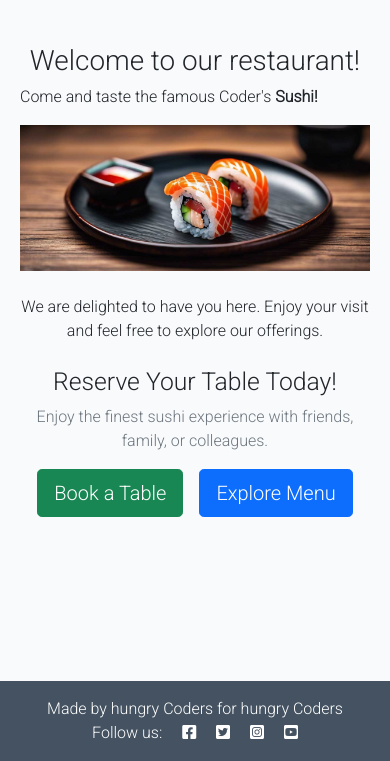
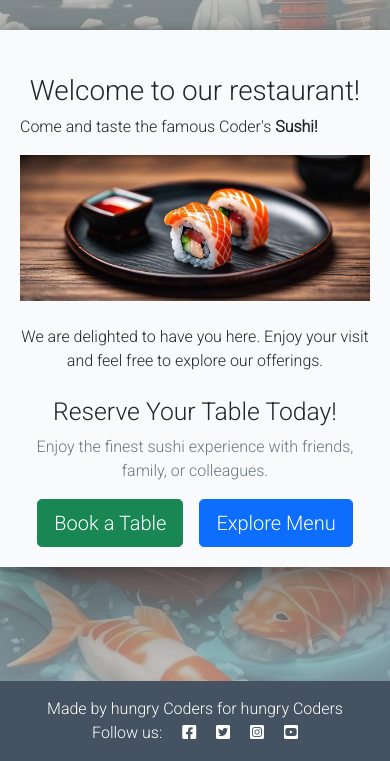
Before and after one commit to AlexeyKopchinskiy/Portfolio-project-4-v2, a Django app: page / in a window 390 px wide. Shown: the part 83-844 px from the top of the page. Run offline with Django 4.2, Linux system fonts and the light colour scheme; parts of the project's set-up code (start-up, migrations or seed data) failed here and were passed over; some libraries are stand-ins or nearby versions.

Commit message:
Update styling for mobile devices

```diff
--- a/static/css/style.css
+++ b/static/css/style.css
@@ -19,10 +19,15 @@ body {
 }
 
 .container {
-    margin: 0 auto;
+    margin: 30px auto;
     padding: 20px;
     background-color: #F9FAFC;
-    height: 100%;
+    height: fit-content;
+    box-shadow: rgba(0, 0, 0, 0.25) 0px 54px 55px,
+        rgba(0, 0, 0, 0.12) 0px -12px 30px,
+        rgba(0, 0, 0, 0.12) 0px 4px 6px,
+        rgba(0, 0, 0, 0.17) 0px 12px 13px,
+        rgba(0, 0, 0, 0.09) 0px -3px 5px;
 }
 
 .main-content {
@@ -84,13 +89,6 @@ button {
 
 .navbar-text {
     color: #08e02c !important;
-}
-
-.flex-shrink-0 {
-    flex-shrink: 0;
-    margin: 0 !important;
-    height: 100%;
-    padding: 0;
 }
 
 /* Enable dropdown on hover */
--- a/static/js/script.js
+++ b/static/js/script.js
@@ -16,9 +16,18 @@ document.addEventListener("DOMContentLoaded", function () {
     });
   }
 
+  // toggle navbar on small screens
+  document.addEventListener("click", function (event) {
+    let navbar = document.querySelector(".navbar-collapse");  // ✅ Selects the Bootstrap collapse menu
+    let toggleButton = document.querySelector(".navbar-toggler");  // ✅ Menu button
 
+    // Check if the click is outside the navbar and toggle button
+    if (!navbar.contains(event.target) && !toggleButton.contains(event.target)) {
+      navbar.classList.remove("show");  // ✅ Closes the menu
+    }
+  });
 
-  // Example: Auto-adjust number of guests based on table size
+  // Auto-adjust number of guests based on table size
   const guestsInput = document.querySelector("input[name='num_of_guests']");
   if (guestsInput) {
     guestsInput.addEventListener("input", function () {
@@ -31,6 +40,10 @@ document.addEventListener("DOMContentLoaded", function () {
   console.log("Booking scripts loaded!");
 });
 
+/***
+  * Script to handle location and table selection on the booking page
+  * This script dynamically updates the table options based on the selected location
+*/
 document.addEventListener("DOMContentLoaded", function () {
   console.log("Booking page script loaded.");
 
--- a/templates/pages-html/about.html
+++ b/templates/pages-html/about.html
@@ -30,8 +30,10 @@
     <!-- Call to Action -->
     <h2>Reserve Your Table Today!</h2>
     <p class="text-muted">Enjoy the finest sushi experience with friends, family, or colleagues.</p>
-    <a href="{% url 'booking_page' %}" class="btn btn-success btn-lg">Book a Table</a>
-    <a href="{% url 'menu' %}" class="btn btn-primary btn-lg">Explore Our Menu</a>
+    <div style="grid-template-columns: 1fr 1fr;" class="gap-3 d-flex flex-wrap justify-content-center">
+      <a href="{% url 'booking_page' %}" class="btn btn-success btn-lg">Book a Table</a>
+      <a href="{% url 'menu' %}" class="btn btn-primary btn-lg">Explore Our Menu</a>
+    </div>
   </div>
 </section>
 
--- a/templates/pages-html/menu.html
+++ b/templates/pages-html/menu.html
@@ -1,5 +1,4 @@
 {% block menu_content %}
-
     <div class="container mt-5">
         <h1 class="text-center mb-4">🍣 Sushi Bar Menu</h1>
 
```
Also changed, not shown: templates/pages-html/home.html (indentation only).
